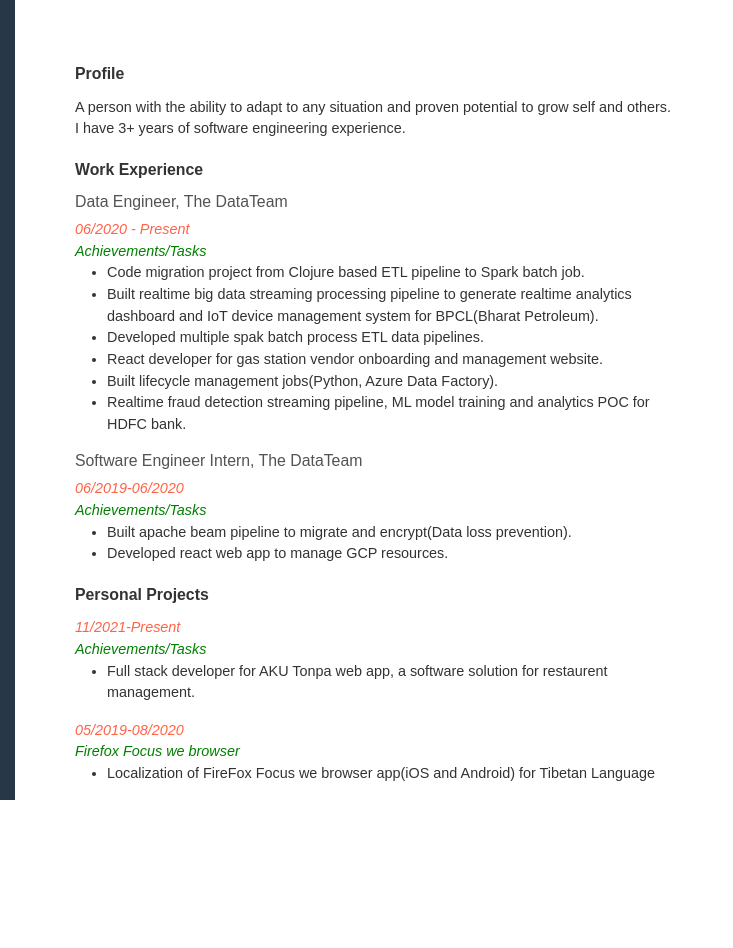
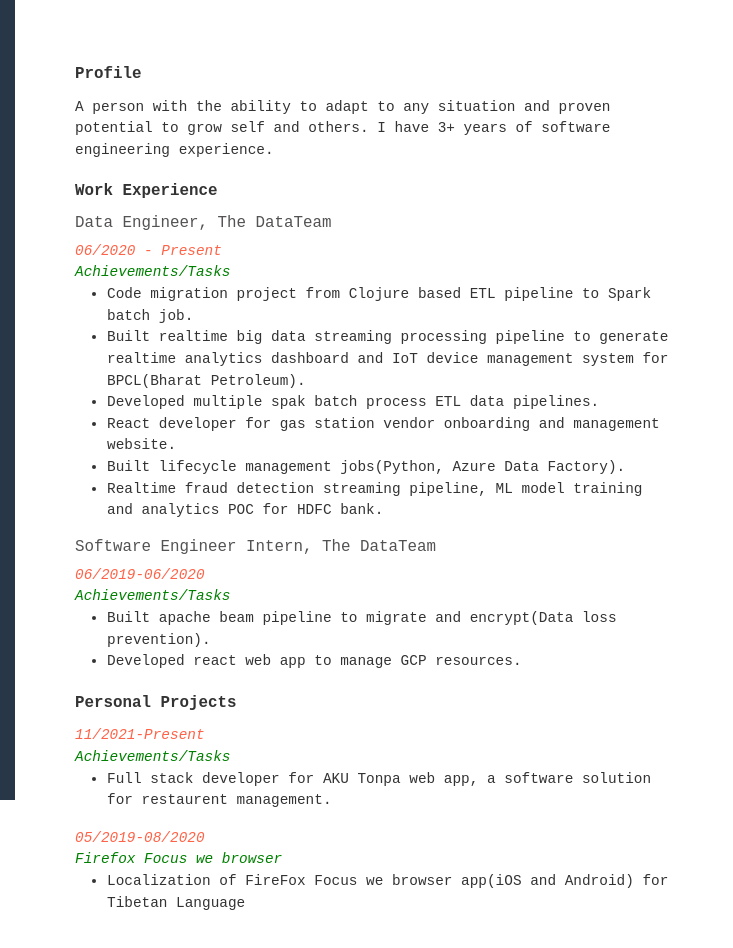
Before and after one commit to lobsang-tsering/Portfolio, a plain HTML site: page index.html in a window 1280 px wide. Shown: the top 948 px of the page, 305-1038 px from the left. Drawn offline with nearby package versions, Linux system fonts and the light colour scheme; a web font is replaced by a local one.

Commit message:
style change

```diff
--- a/styles.css
+++ b/styles.css
@@ -17,7 +17,7 @@
 
 .main {
   width: 75%;
-  height: 200vh;
+  height: 120vh;
   min-height: 120vh;
   display: flex;
   flex-direction: column;
@@ -25,7 +25,7 @@
   padding: 60px;
   padding-right: 300px;
   color: rgb(51, 51, 51);
-  font-family:sans-serif;
+  font-family:monospace;
   font-size: 0.9em;
   /* line-height: 1.4em; */
 }
@@ -165,7 +165,7 @@ body {
     background: white;
     color: black;
     position: relative;
-    padding: 10px;
+    padding: 30px;
     margin-top: 20px;
   }
 
```
